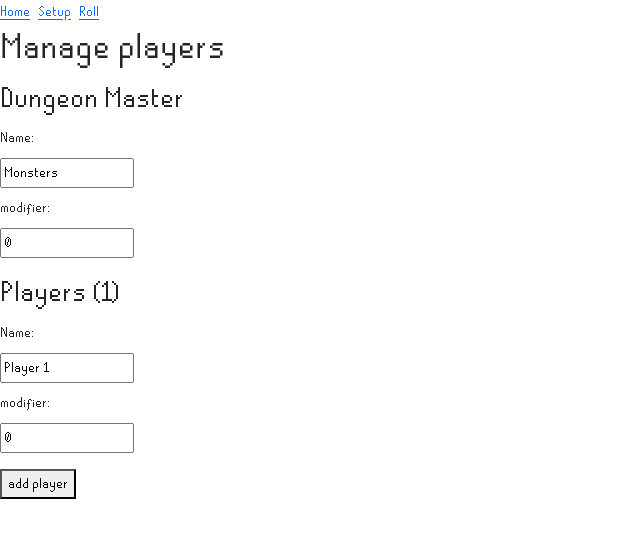
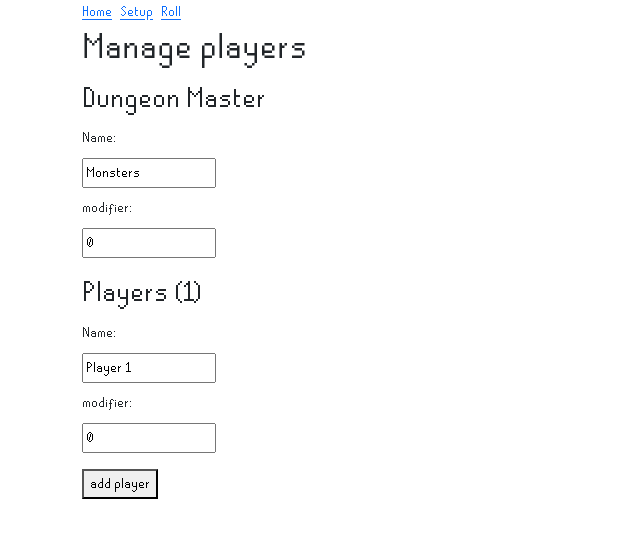
Before and after one commit to Roll-for-Initiative/roll-for-initiative-spa, a Vue app: page /setup in a window 1280 px wide. Shown: the top 538 px of the page, without its empty margins (0-640 px from the left). Built offline with nearby package versions, Linux system fonts and the light colour scheme.

Commit message:
added basic layout to app

```diff
--- a/src/App.vue
+++ b/src/App.vue
@@ -1,9 +1,13 @@
 <template>
   <header>
-    <nav>
-      <RouterLink class="router-link" to="/">Home</RouterLink>
-      <RouterLink class="router-link" to="/setup">Setup</RouterLink>
-      <RouterLink class="router-link" to="/roll">Roll</RouterLink>
+    <nav class="container">
+      <div class="row">
+        <div class="col-12 d-flex flex-row gap-2">
+          <RouterLink class="router-link" to="/">Home</RouterLink>
+          <RouterLink class="router-link" to="/setup">Setup</RouterLink>
+          <RouterLink class="router-link" to="/roll">Roll</RouterLink>
+        </div>
+      </div>
     </nav>
   </header>
 
@@ -27,9 +31,3 @@ const loadStateFromLocalStorage = () => {
 
 loadStateFromLocalStorage()
 </script>
-
-<style>
-.router-link {
-  margin-inline-end: 0.5rem;
-}
-</style>
--- a/src/assets/scss/main.scss
+++ b/src/assets/scss/main.scss
@@ -3,3 +3,4 @@
 
 @import 'bootstrap/scss/bootstrap-reboot';
 @import 'bootstrap/scss/bootstrap-grid';
+@import 'bootstrap/scss/bootstrap-utilities';
--- a/src/views/SetupView.vue
+++ b/src/views/SetupView.vue
@@ -1,16 +1,32 @@
 <template>
-  <main>
+  <main class="container">
+    <div class="row">
+      <div class="col">
         <h1>Manage players</h1>
+      </div>
+    </div>
 
+    <div class="row">
+      <div class="col">
         <h2>Dungeon Master</h2>
         <PlayerCard :player="playerStore.dungeonMaster" />
+      </div>
+    </div>
 
+    <div class="row">
+      <div class="col">
         <h2>Players ({{ playerStore.playerCount }})</h2>
         <div class="setup-view__cards">
           <PlayerCard v-for="player in playerStore.players" :player="player" :key="player.id" />
         </div>
+      </div>
+    </div>
 
+    <div class="row">
+      <div class="col">
         <button @click="handleAddPlayer">add player</button>
+      </div>
+    </div>
   </main>
 </template>
 
```
Lines whose indentation alone changed are shown as unchanged.
